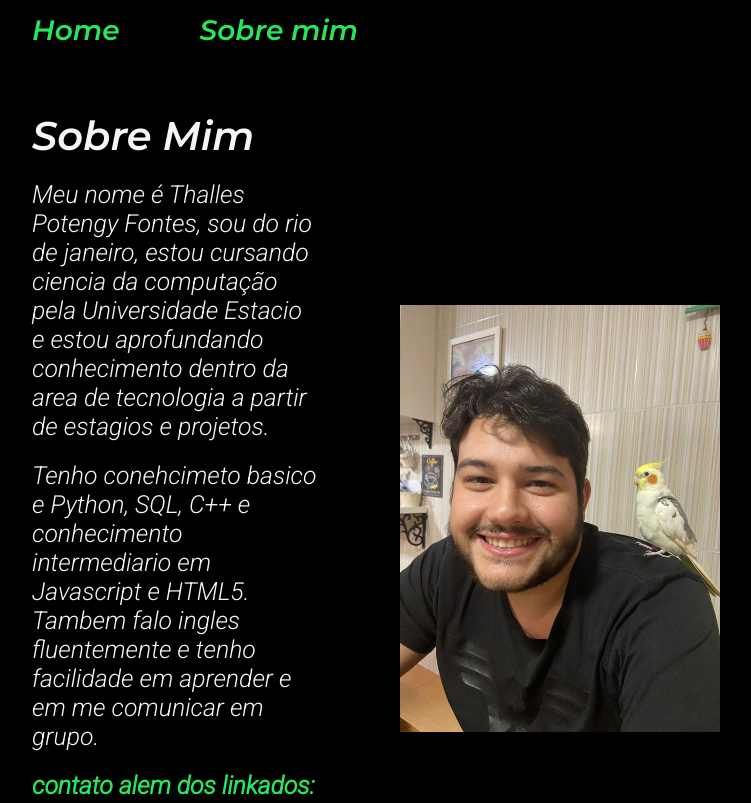
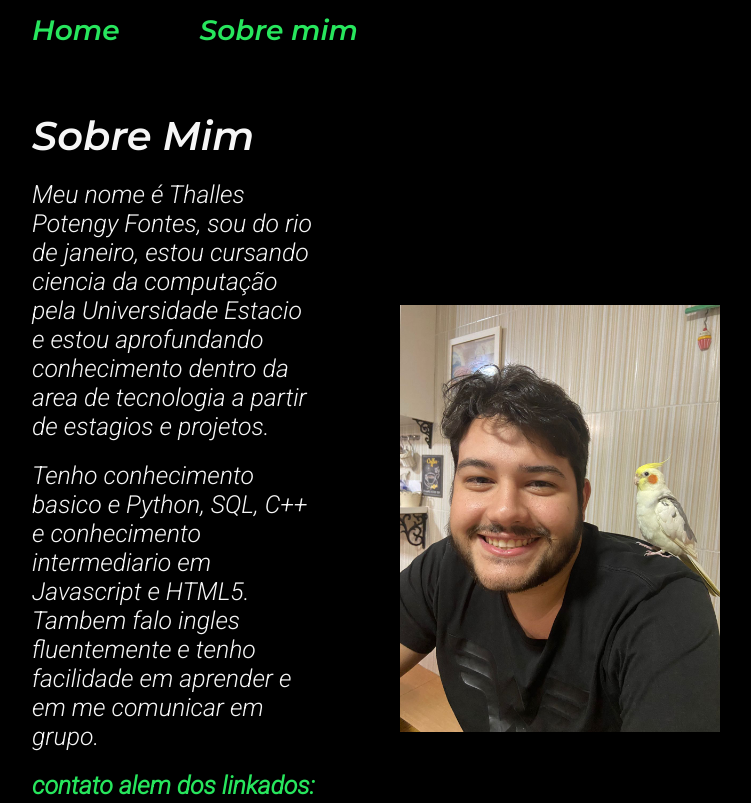
Before and after one commit to ThallesPF/Portifolio, a plain HTML site: page about.html in a window 1280 px wide. Shown: the top 803 px of the page, without its empty margins (288-1039 px from the left). Drawn offline with Linux system fonts and the light colour scheme.

Commit message:
Add files via upload

```diff
--- a/about.html
+++ b/about.html
@@ -18,7 +18,7 @@
         <section class="apresentacao__text">
             <h1 class="apresentacao__text__title"> Sobre Mim</h1>
             <p class="apresentacao__text__p">Meu nome é Thalles Potengy Fontes, sou do rio de janeiro, estou cursando ciencia da computação pela Universidade Estacio e estou aprofundando conhecimento dentro da area de tecnologia a partir de estagios e projetos. </p>
-            <p class="apresentacao__text__p">Tenho conehcimeto basico e Python, SQL, C++ e conhecimento intermediario em Javascript e HTML5. Tambem falo ingles fluentemente e tenho facilidade em aprender e em me comunicar em grupo.</p>
+            <p class="apresentacao__text__p">Tenho conhecimento basico e Python, SQL, C++ e conhecimento intermediario em Javascript e HTML5. Tambem falo ingles fluentemente e tenho facilidade em aprender e em me comunicar em grupo.</p>
             <p class="apresentacao__text__p"><strong>contato alem dos linkados:</strong></p>
             <p class="apresentacao__text__p">email: thallespotengy@gmail.com</p>
             <p class="apresentacao__text__p">telefone:(21) 9700-8012</p>
```
